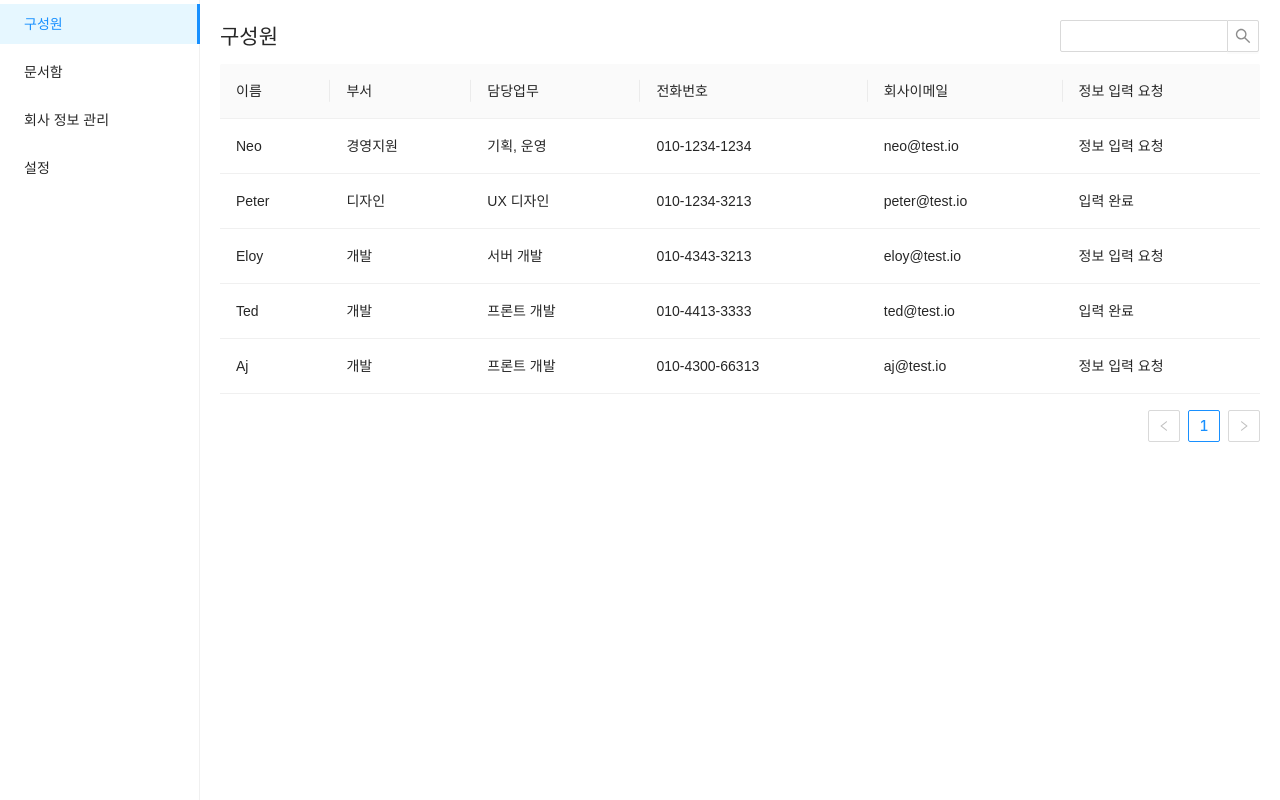
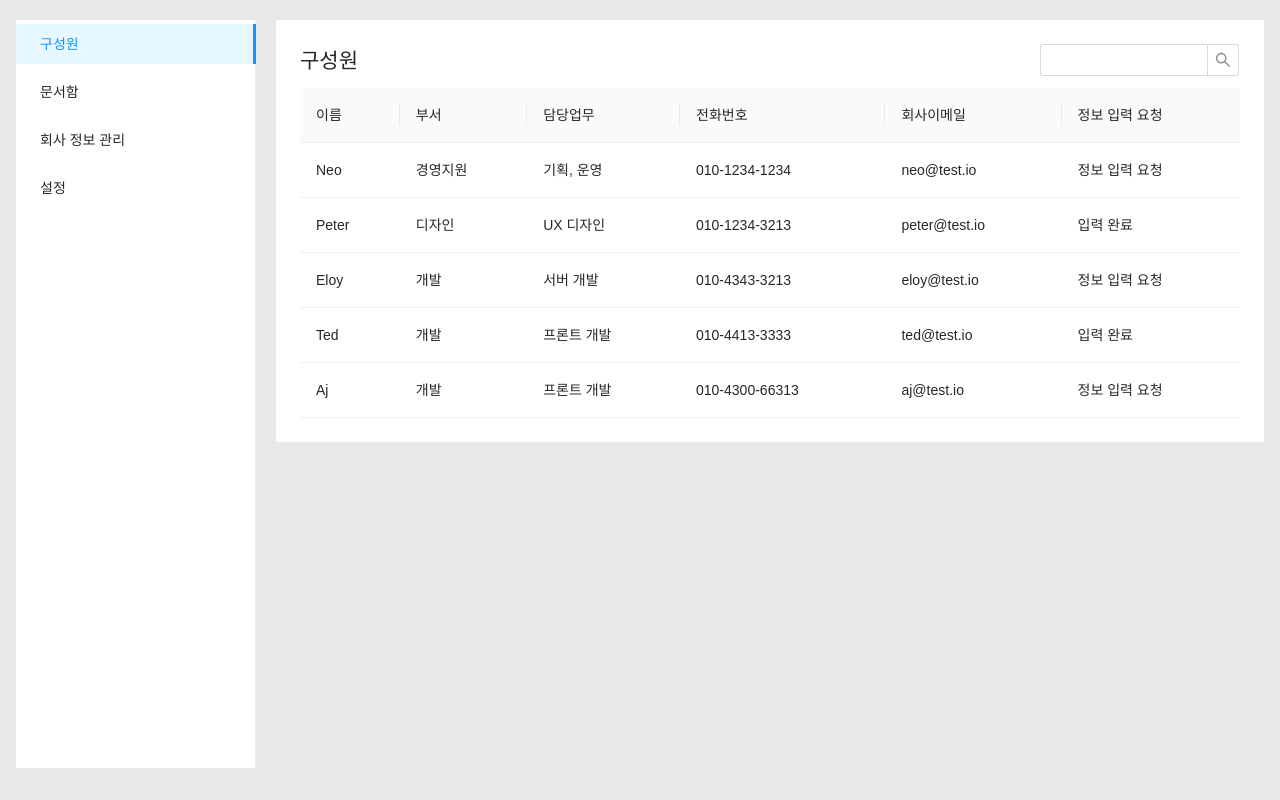
Before and after one commit to rameauv/jober_design_renewal, a React (Create React App) app: page / in a window 1280 px wide. Built offline with nearby package versions, Linux system fonts and the light colour scheme.

Commit message:
initial-commit

```diff
--- /dev/null
+++ b/src/index.module.css
@@ -0,0 +1,3 @@
+.container {
+    background-color: var(--app-color-background);
+}
--- a/src/main.jsx
+++ b/src/main.jsx
@@ -1,25 +1,18 @@
-import React, { useState } from "react";
-import { Menu, Table, Input } from "antd";
-import { EMPLOYEE_LIST_MOCK, EMPLOYEE_TABLE_COLUMNS } from "./constants";
+import React, {useState} from "react";
+import {Menu, Table, Input, Card, Layout} from "antd";
+import {EMPLOYEE_LIST_MOCK, EMPLOYEE_TABLE_COLUMNS} from "./constants";
+import {LeftNavigationBar} from "./shared-components/left-navigation-bar/left-navigation-bar";
+import {MyTable} from "./shared-components/table/my-table";
+import {MyLayout} from "./shared-components/my-layout/my-layout";
+import styles from "./index.module.css"
 
 const Main = () => {
   const [selectedMenuKeys, setSelectedMenuKeys] = useState(["0"]);
 
   const leftNavBar = (
-    <div style={{ height: "100%", position: "absolute" }}>
-      <Menu
-        className="left-navigation-bar"
-        selectedKeys={selectedMenuKeys}
-        onSelect={({ selectedKeys }) => setSelectedMenuKeys(selectedKeys)}
-        mode="inline"
-        style={{ width: 200, height: "100%" }}
-      >
-        <Menu.Item key="0">구성원</Menu.Item>
-        <Menu.Item key="1">문서함</Menu.Item>
-        <Menu.Item key="2">회사 정보 관리</Menu.Item>
-        <Menu.Item key="3">설정</Menu.Item>
-      </Menu>
-    </div>
+      // <div style={{height: "100%", position: "absolute"}}>
+      <LeftNavigationBar/>
+      // </div>
   );
 
   const getContent = (menuKey) => {
@@ -27,16 +20,15 @@ const Main = () => {
     switch (menuKey) {
       case "0":
         content = (
-          <div style={{ textAlign: "left" }}>
-            <div style={{ display: "flex", justifyContent: "space-between" }}>
-              <h2>구성원</h2>
-              <Input.Search style={{ width: "200px" }} />
-            </div>
-            <Table
-              dataSource={EMPLOYEE_LIST_MOCK}
-              columns={EMPLOYEE_TABLE_COLUMNS}
-            />
-          </div>
+            <Card bordered={false}>
+              <div style={{textAlign: "left"}}>
+                <div style={{display: "flex", justifyContent: "space-between"}}>
+                  <h2>구성원</h2>
+                  <Input.Search style={{width: "200px"}}/>
+                </div>
+                <MyTable/>
+              </div>
+            </Card>
         );
         break;
       case "1":
@@ -46,15 +38,19 @@ const Main = () => {
         content = <div>구현 전입니다</div>;
     }
     return (
-      <div style={{ marginLeft: "200px", padding: "20px" }}>{content}</div>
+        // <div style={{marginLeft: "200px", padding: "20px"}}>{
+        content
+        // }</div>
     );
   };
 
   return (
-    <div>
-      {leftNavBar}
-      {getContent(selectedMenuKeys[0])}
-    </div>
+      // <div className={styles.container}>
+        <MyLayout
+            sideElement={leftNavBar}
+            centralElement={getContent(selectedMenuKeys[0])}
+        />
+      // </div>
   );
 };
 
--- /dev/null
+++ b/src/shared-components/left-navigation-bar/left-navigation-bar.jsx
@@ -0,0 +1,20 @@
+import {Card, Menu} from "antd";
+import React, {useState} from "react";
+
+export function LeftNavigationBar() {
+  const [selectedMenuKeys, setSelectedMenuKeys] = useState(["0"]);
+
+  return (
+      <Menu
+          selectedKeys={selectedMenuKeys}
+          onSelect={({selectedKeys}) => setSelectedMenuKeys(selectedKeys)}
+          mode="inline"
+          style={{height: "100%"}}
+      >
+        <Menu.Item key="0">구성원</Menu.Item>
+        <Menu.Item key="1">문서함</Menu.Item>
+        <Menu.Item key="2">회사 정보 관리</Menu.Item>
+        <Menu.Item key="3">설정</Menu.Item>
+      </Menu>
+  );
+}
--- /dev/null
+++ b/src/shared-components/my-layout/my-layout.jsx
@@ -0,0 +1,14 @@
+import styles from './my-layout.module.css';
+
+export function MyLayout({sideElement, centralElement}) {
+  return (
+      <div className={styles.container}>
+        <div className={styles.sideContainer}>
+          {sideElement}
+        </div>
+        <div className={styles.centralContainer}>
+          {centralElement}
+        </div>
+      </div>
+  );
+}
--- /dev/null
+++ b/src/shared-components/my-layout/my-layout.module.css
@@ -0,0 +1,18 @@
+.container {
+    display: flex;
+    min-height: 100%;
+    padding-left: 16px;
+    padding-right: 16px;
+    padding-top: 20px;
+    padding-bottom: 32px;
+}
+
+
+.sideContainer {
+    width: 240px;
+    margin-right: 20px;
+}
+
+.centralContainer {
+    flex-grow: 1;
+}
--- /dev/null
+++ b/src/shared-components/table/my-table.jsx
@@ -0,0 +1,15 @@
+import {EMPLOYEE_LIST_MOCK, EMPLOYEE_TABLE_COLUMNS} from "../../constants";
+import React from "react";
+import {Table} from "antd";
+
+export function MyTable() {
+  return (
+      <>
+        <Table
+            dataSource={EMPLOYEE_LIST_MOCK}
+            columns={EMPLOYEE_TABLE_COLUMNS}
+            pagination={false}
+        />
+      </>
+  );
+}
--- a/src/styles.css
+++ b/src/styles.css
@@ -1,4 +1,44 @@
+body {
+    --app-color-blue-0: #40A9FF;
+    --app-color-blue-1: #1890FF;
+    --app-color-white: #FFFFFF;
+    --app-color-gray-0: #FEFEFE;
+    --app-color-gray-1: #FAFAFA;
+    --app-color-gray-2: #E8E8E8;
+    --app-color-gray-3: #D9D9D9;
+    --app-color-gray-4: #BFBFBF;
+    --app-color-gray-5: #8C8C8C;
+    --app-color-gray-6: #595959;
+
+    --app-color-text-primary: var(--app-color-gray-6);
+    --app-color-text-secondary: var(--app-color-gray-4);
+    --app-color-text-link: var(--app-color-blue-1);
+    --app-color-background: var(--app-color-gray-2);
+    --app-color-panel-0: var(--app-color-white);
+    --app-color-panel-1: var(--app-color-gray-1);
+    --app-color-panel-2: var(--app-color-gray-6);
+
+    color: var(--app-color-text-primary);
+    background-color: var(--app-color-background);
+    font-family: sans-serif;
+    text-align: center;
+}
+
+#root {
+    min-height: 100%;
+}
+
 .App {
-  font-family: sans-serif;
-  text-align: center;
+    min-height: 100%;
+    left: 0;
+    right: 0;
+    top: 0;
+    bottom: 0;
+    display: flex;
+    position: absolute;
+    flex-direction: column;
+    justify-content: space-between;
+    contain: layout size style;
+    overflow: hidden;
+    z-index: 0;
 }
```
Also changed, not shown: 1 other file (tests, documents, lock files or other folders).
